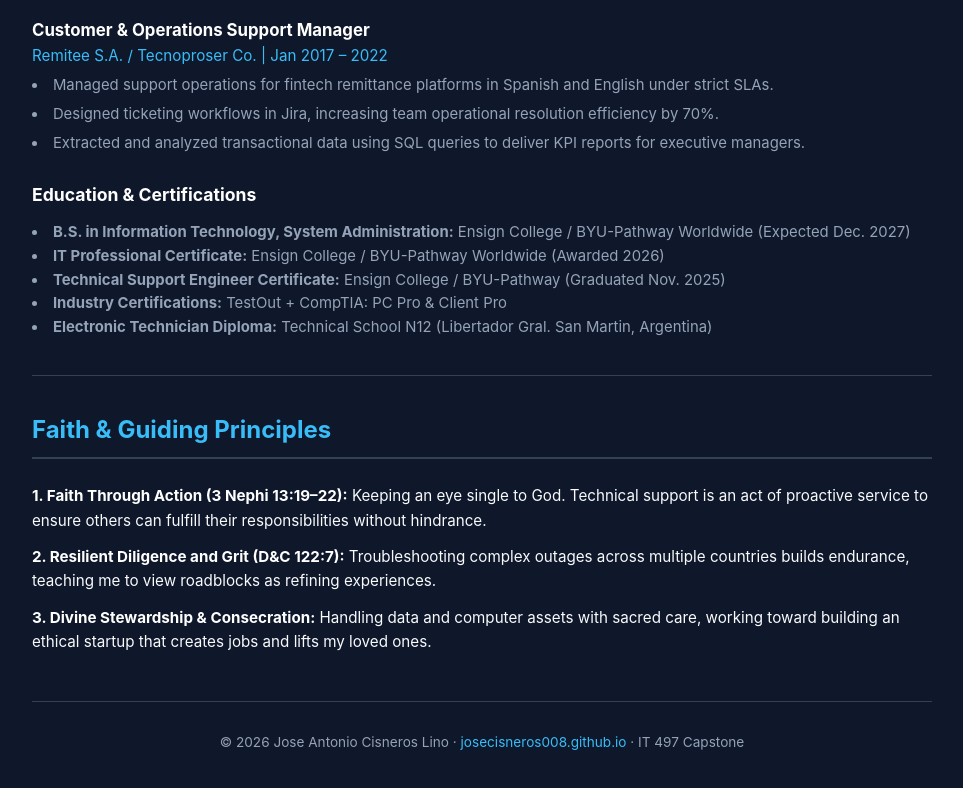
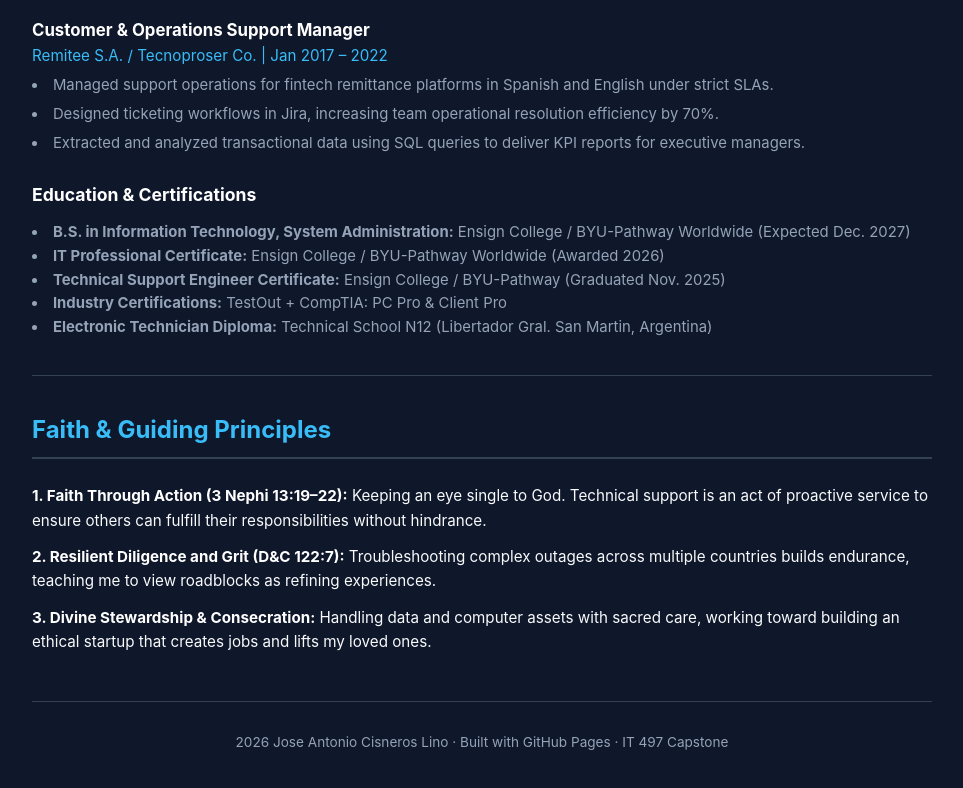
Before and after one commit to josecisneros008/josecisneros008.github.io, a plain HTML site: page v2.html in a window 1280 px wide. Shown: the part 2490-3278 px from the top of the page, without its empty margins (158-1121 px from the left). Drawn offline with Linux system fonts and the light colour scheme.

Commit message:
Update v2.html

```diff
--- a/v2.html
+++ b/v2.html
@@ -152,7 +152,7 @@
     </section>
 
     <footer>
-      <p>© 2026 Jose Antonio Cisneros Lino · <a href="https://josecisneros008.github.io/" style="color: var(--primary); text-decoration: none;">josecisneros008.github.io</a> · IT 497 Capstone</p>
+      <p> 2026 Jose Antonio Cisneros Lino · Built with GitHub Pages · IT 497 Capstone</p>
     </footer>
 
   </div>
```
